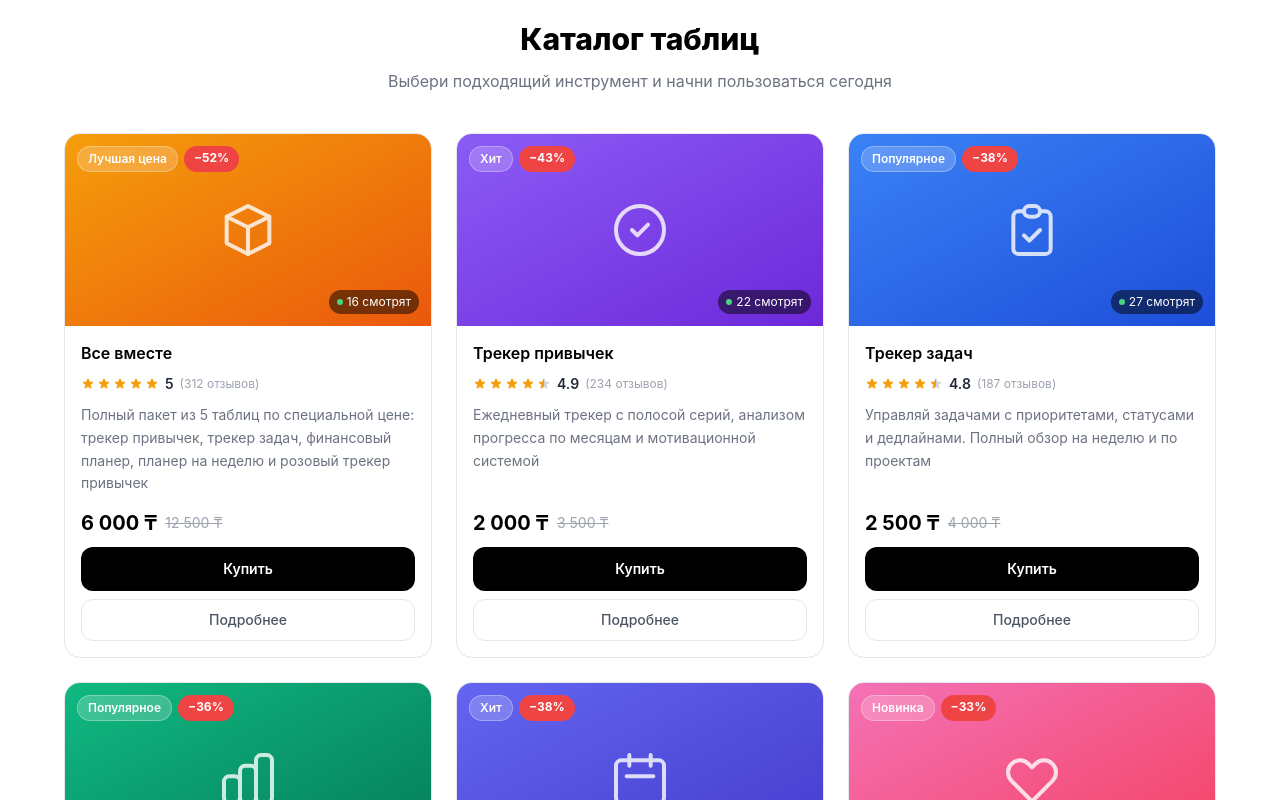
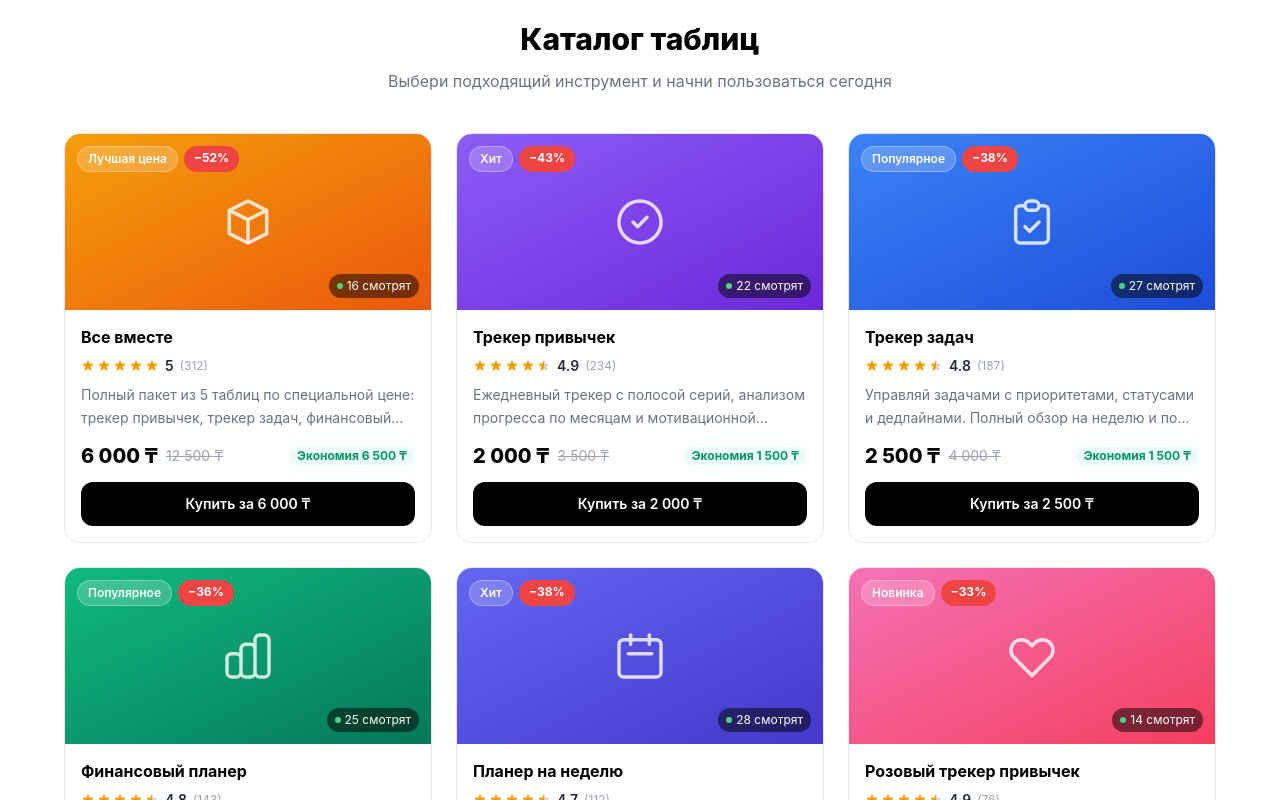
Before and after one commit to azhibayeev/planner, a Next.js app: page / in a window 1280 px wide. Shown: the part 820-1620 px from the top of the page. Built offline with nearby package versions, Linux system fonts and the light colour scheme; no server answers.

Commit message:
feat: make full card clickable, remove Подробнее button, improve card UX/UI

```diff
--- a/src/components/ProductCard.tsx
+++ b/src/components/ProductCard.tsx
@@ -18,21 +18,16 @@ function StarRating({ rating }: { rating: number }) {
         const filled = rating >= star
         const half = !filled && rating >= star - 0.5
         return (
-          <svg
-            key={star}
-            className="w-3.5 h-3.5"
-            viewBox="0 0 20 20"
-            fill="none"
-          >
+          <svg key={star} className="w-3.5 h-3.5" viewBox="0 0 20 20" fill="none">
             <defs>
-              <linearGradient id={`half-${star}`}>
+              <linearGradient id={`half-${star}-${rating}`}>
                 <stop offset="50%" stopColor="#f59e0b" />
                 <stop offset="50%" stopColor="#d1d5db" />
               </linearGradient>
             </defs>
             <path
               d="M9.049 2.927c.3-.921 1.603-.921 1.902 0l1.07 3.292a1 1 0 00.95.69h3.462c.969 0 1.371 1.24.588 1.81l-2.8 2.034a1 1 0 00-.364 1.118l1.07 3.292c.3.921-.755 1.688-1.54 1.118l-2.8-2.034a1 1 0 00-1.175 0l-2.8 2.034c-.784.57-1.838-.197-1.539-1.118l1.07-3.292a1 1 0 00-.364-1.118L2.98 8.72c-.783-.57-.38-1.81.588-1.81h3.461a1 1 0 00.951-.69l1.07-3.292z"
-              fill={filled ? '#f59e0b' : half ? `url(#half-${star})` : '#d1d5db'}
+              fill={filled ? '#f59e0b' : half ? `url(#half-${star}-${rating})` : '#d1d5db'}
             />
           </svg>
         )
@@ -43,32 +38,32 @@ function StarRating({ rating }: { rating: number }) {
 
 const productIcons: Record<string, JSX.Element> = {
   'habit-tracker': (
-    <svg className="w-16 h-16 text-white/80" fill="none" stroke="currentColor" viewBox="0 0 24 24">
+    <svg className="w-14 h-14 text-white/80" fill="none" stroke="currentColor" viewBox="0 0 24 24">
       <path strokeLinecap="round" strokeLinejoin="round" strokeWidth={1.5} d="M9 12l2 2 4-4m6 2a9 9 0 11-18 0 9 9 0 0118 0z" />
     </svg>
   ),
   'task-tracker': (
-    <svg className="w-16 h-16 text-white/80" fill="none" stroke="currentColor" viewBox="0 0 24 24">
+    <svg className="w-14 h-14 text-white/80" fill="none" stroke="currentColor" viewBox="0 0 24 24">
       <path strokeLinecap="round" strokeLinejoin="round" strokeWidth={1.5} d="M9 5H7a2 2 0 00-2 2v12a2 2 0 002 2h10a2 2 0 002-2V7a2 2 0 00-2-2h-2M9 5a2 2 0 002 2h2a2 2 0 002-2M9 5a2 2 0 012-2h2a2 2 0 012 2m-6 9l2 2 4-4" />
     </svg>
   ),
   'budget': (
-    <svg className="w-16 h-16 text-white/80" fill="none" stroke="currentColor" viewBox="0 0 24 24">
+    <svg className="w-14 h-14 text-white/80" fill="none" stroke="currentColor" viewBox="0 0 24 24">
       <path strokeLinecap="round" strokeLinejoin="round" strokeWidth={1.5} d="M9 19v-6a2 2 0 00-2-2H5a2 2 0 00-2 2v6a2 2 0 002 2h2a2 2 0 002-2zm0 0V9a2 2 0 012-2h2a2 2 0 012 2v10m-6 0a2 2 0 002 2h2a2 2 0 002-2m0 0V5a2 2 0 012-2h2a2 2 0 012 2v14a2 2 0 01-2 2h-2a2 2 0 01-2-2z" />
     </svg>
   ),
   'planer-week': (
-    <svg className="w-16 h-16 text-white/80" fill="none" stroke="currentColor" viewBox="0 0 24 24">
+    <svg className="w-14 h-14 text-white/80" fill="none" stroke="currentColor" viewBox="0 0 24 24">
       <path strokeLinecap="round" strokeLinejoin="round" strokeWidth={1.5} d="M8 7V3m8 4V3m-9 8h10M5 21h14a2 2 0 002-2V7a2 2 0 00-2-2H5a2 2 0 00-2 2v12a2 2 0 002 2z" />
     </svg>
   ),
   'pink-habit-tracker': (
-    <svg className="w-16 h-16 text-white/80" fill="none" stroke="currentColor" viewBox="0 0 24 24">
+    <svg className="w-14 h-14 text-white/80" fill="none" stroke="currentColor" viewBox="0 0 24 24">
       <path strokeLinecap="round" strokeLinejoin="round" strokeWidth={1.5} d="M4.318 6.318a4.5 4.5 0 000 6.364L12 20.364l7.682-7.682a4.5 4.5 0 00-6.364-6.364L12 7.636l-1.318-1.318a4.5 4.5 0 00-6.364 0z" />
     </svg>
   ),
   'bundle-all': (
-    <svg className="w-16 h-16 text-white/80" fill="none" stroke="currentColor" viewBox="0 0 24 24">
+    <svg className="w-14 h-14 text-white/80" fill="none" stroke="currentColor" viewBox="0 0 24 24">
       <path strokeLinecap="round" strokeLinejoin="round" strokeWidth={1.5} d="M20 7l-8-4-8 4m16 0l-8 4m8-4v10l-8 4m0-10L4 7m8 4v10M4 7v10l8 4" />
     </svg>
   ),
@@ -79,41 +74,31 @@ export default function ProductCard({ product, onBuy, onViewDetails }: Props) {
 
   useEffect(() => {
     const id = setInterval(() => {
-      setViewers(v => {
-        const delta = Math.random() < 0.5 ? 1 : -1
-        return Math.min(28, Math.max(12, v + delta))
-      })
+      setViewers(v => Math.min(28, Math.max(12, v + (Math.random() < 0.5 ? 1 : -1))))
     }, 8000)
     return () => clearInterval(id)
   }, [])
 
-  const handleViewContent = async () => {
+  const handleCardClick = () => {
     const eventId = uuidv4()
     const { fbp, fbc } = getFbCookies()
-
     pixelTrack('ViewContent', {
       content_ids: [product.id],
       content_type: 'product',
       value: product.price,
       currency: 'KZT',
     }, eventId)
-
-    await fetch('/api/capi', {
+    fetch('/api/capi', {
       method: 'POST',
       headers: { 'Content-Type': 'application/json' },
       body: JSON.stringify({
-        eventName: 'ViewContent',
-        eventId,
+        eventName: 'ViewContent', eventId,
         sourceUrl: window.location.href,
         userData: { fbp, fbc },
-        customData: {
-          content_ids: [product.id],
-          content_type: 'product',
-          value: product.price,
-          currency: 'KZT',
-        },
+        customData: { content_ids: [product.id], content_type: 'product', value: product.price, currency: 'KZT' },
       }),
     })
+    onViewDetails(product)
   }
 
   const discountPercent = product.oldPrice
@@ -121,14 +106,34 @@ export default function ProductCard({ product, onBuy, onViewDetails }: Props) {
     : null
 
   return (
-    <div className="border border-gray-200 rounded-2xl overflow-hidden flex flex-col hover:shadow-lg transition-all duration-300 bg-white group">
+    <div
+      onClick={handleCardClick}
+      className="border border-gray-200 rounded-2xl overflow-hidden flex flex-col bg-white cursor-pointer
+                 hover:shadow-xl hover:shadow-gray-200/80 hover:-translate-y-1 hover:border-gray-300
+                 active:scale-[0.98] transition-all duration-200 group"
+    >
       {/* Превью */}
-      <div className={`bg-gradient-to-br ${product.color} h-48 flex items-center justify-center relative`}>
+      <div className={`bg-gradient-to-br ${product.color} h-44 flex items-center justify-center relative overflow-hidden`}>
+
+        {/* Иконка */}
+        <div className="transition-transform duration-300 group-hover:scale-110">
           {productIcons[product.id] ?? (
-          <svg className="w-16 h-16 text-white/80" fill="none" stroke="currentColor" viewBox="0 0 24 24">
+            <svg className="w-14 h-14 text-white/80" fill="none" stroke="currentColor" viewBox="0 0 24 24">
               <path strokeLinecap="round" strokeLinejoin="round" strokeWidth={1.5} d="M9 17V7m0 10a2 2 0 01-2 2H5a2 2 0 01-2-2V7a2 2 0 012-2h2a2 2 0 012 2m0 10a2 2 0 002 2h2a2 2 0 002-2M9 7a2 2 0 012-2h2a2 2 0 012 2m0 10V7m0 10a2 2 0 002 2h2a2 2 0 002-2V7a2 2 0 00-2-2h-2a2 2 0 00-2 2" />
             </svg>
           )}
+        </div>
+
+        {/* Overlay при hover */}
+        <div className="absolute inset-0 bg-black/0 group-hover:bg-black/20 transition-all duration-200 flex items-center justify-center">
+          <span className="opacity-0 group-hover:opacity-100 transition-opacity duration-200 bg-white/90 text-black text-xs font-semibold px-3 py-1.5 rounded-full flex items-center gap-1.5">
+            <svg className="w-3.5 h-3.5" fill="none" stroke="currentColor" viewBox="0 0 24 24">
+              <path strokeLinecap="round" strokeLinejoin="round" strokeWidth={2} d="M15 12a3 3 0 11-6 0 3 3 0 016 0z" />
+              <path strokeLinecap="round" strokeLinejoin="round" strokeWidth={2} d="M2.458 12C3.732 7.943 7.523 5 12 5c4.478 0 8.268 2.943 9.542 7-1.274 4.057-5.064 7-9.542 7-4.477 0-8.268-2.943-9.542-7z" />
+            </svg>
+            Подробнее
+          </span>
+        </div>
 
         {/* Viewers */}
         <div className="absolute bottom-3 right-3 bg-black/50 backdrop-blur-sm text-white text-xs px-2 py-1 rounded-full flex items-center gap-1">
@@ -151,43 +156,40 @@ export default function ProductCard({ product, onBuy, onViewDetails }: Props) {
         </div>
       </div>
 
-      <div className="p-4 flex flex-col flex-1 gap-2.5">
-        <h3 className="font-semibold text-base leading-snug line-clamp-2">{product.name}</h3>
+      {/* Контент */}
+      <div className="p-4 flex flex-col flex-1 gap-2">
 
-        {/* Рейтинг */}
+        {/* Название + рейтинг */}
+        <h3 className="font-bold text-base leading-snug">{product.name}</h3>
         <div className="flex items-center gap-1.5">
           <StarRating rating={product.rating} />
           <span className="text-sm font-semibold text-gray-800">{product.rating}</span>
-          <span className="text-xs text-gray-400">({product.reviewCount.toLocaleString('ru-RU')} отзывов)</span>
+          <span className="text-xs text-gray-400">({product.reviewCount.toLocaleString('ru-RU')})</span>
         </div>
 
-        <p className="text-gray-500 text-sm leading-relaxed flex-1">{product.description}</p>
+        <p className="text-gray-500 text-sm leading-relaxed flex-1 line-clamp-2">{product.description}</p>
 
         {/* Цена */}
         <div className="flex items-center gap-2 mt-1">
-          <span className="font-bold text-xl">{product.price.toLocaleString('ru-RU')} ₸</span>
+          <span className="font-extrabold text-xl">{product.price.toLocaleString('ru-RU')} ₸</span>
           {product.oldPrice && (
-            <span className="text-gray-400 text-sm line-through">
-              {product.oldPrice.toLocaleString('ru-RU')} ₸
+            <span className="text-gray-400 text-sm line-through">{product.oldPrice.toLocaleString('ru-RU')} ₸</span>
+          )}
+          {discountPercent && (
+            <span className="ml-auto text-xs font-bold text-emerald-600 bg-emerald-50 px-2 py-0.5 rounded-full">
+              Экономия {(product.oldPrice! - product.price).toLocaleString('ru-RU')} ₸
             </span>
           )}
         </div>
 
-        {/* Кнопки */}
-        <div className="flex flex-col gap-2 mt-auto">
+        {/* Кнопка Купить — stopPropagation чтобы не открывался детал */}
         <button
-            onClick={() => onBuy(product)}
-            className="w-full bg-black text-white text-sm font-semibold py-3 rounded-xl hover:bg-gray-800 transition-colors"
+          onClick={(e) => { e.stopPropagation(); onBuy(product) }}
+          className="w-full mt-1 bg-black text-white text-sm font-semibold py-3 rounded-xl
+                     hover:bg-gray-800 active:scale-[0.98] transition-all duration-150"
         >
-            Купить
+          Купить за {product.price.toLocaleString('ru-RU')} ₸
         </button>
-          <button
-            onClick={() => { handleViewContent(); onViewDetails(product) }}
-            className="w-full border border-gray-200 text-sm font-medium py-2.5 rounded-xl hover:bg-gray-50 transition-colors text-gray-600"
-          >
-            Подробнее
-          </button>
-        </div>
       </div>
     </div>
   )
```
Lines whose indentation alone changed are shown as unchanged.
